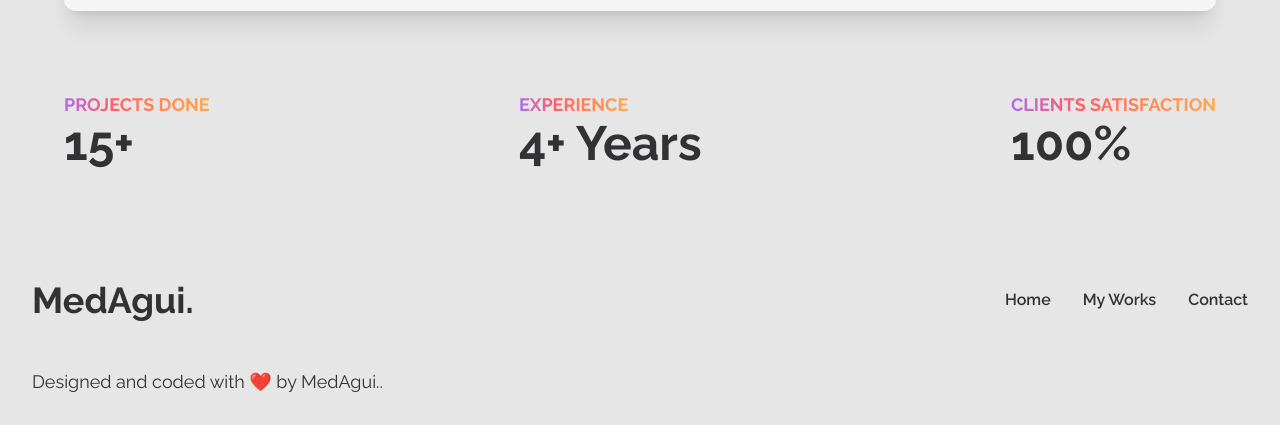
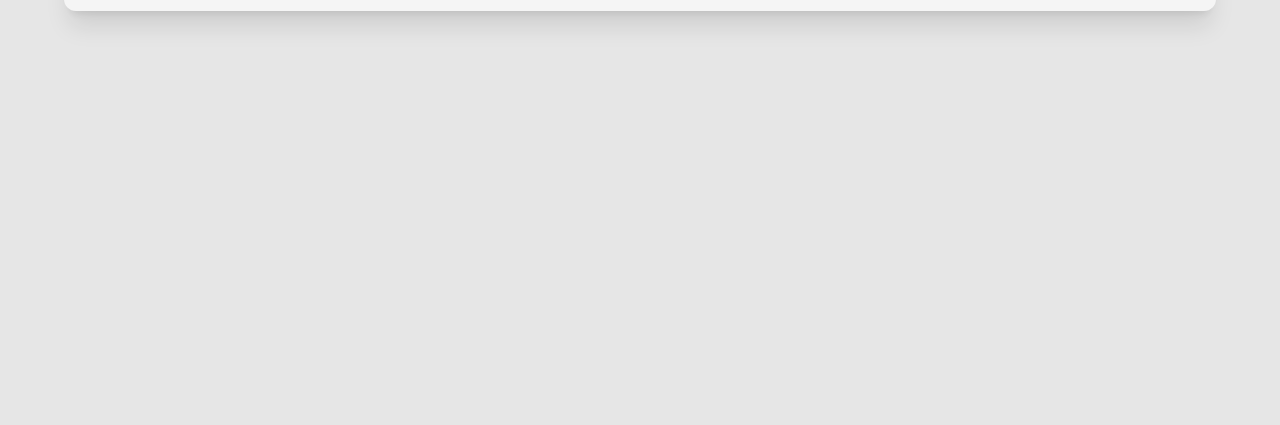
Before and after one commit to medagui1/itsmedagui, a React (Vite) app: page / in a window 1280 px wide. Shown: the part 2728-3153 px from the top of the page. Built offline with nearby package versions, Linux system fonts and the light colour scheme; a web font is replaced by a local one.

Commit message:
adding the animation on scroll for the about me and footer sections

```diff
--- a/src/assets/sections/AboutMe.jsx
+++ b/src/assets/sections/AboutMe.jsx
@@ -3,7 +3,7 @@ import { my_informations } from '../constants/links'
 
 const AboutMe = () => {
   return (
-    <section className="flex gap-16 max-sm:gap-12 justify-between items-center px-16 py-4 max-sm:p-8 max-sm:items-stretch  flex-wrap">
+    <section data-aos='fade-down' className="flex gap-16 max-sm:gap-12 justify-between items-center px-16 py-4 max-sm:p-8 max-sm:items-stretch  flex-wrap">
       {my_informations.map((information, index) => (
         <div className='' key={index}>
           <h3 className='text-gradient uppercase font-bold text-lg max-sm:text-sm'> {information.title} </h3>
--- a/src/assets/sections/Footer.jsx
+++ b/src/assets/sections/Footer.jsx
@@ -1,6 +1,6 @@
 const Footer = () => {
   return (
-    <footer className="flex justify-center items-center p-8 flex-col w-full">
+    <footer data-aos='fade-down' className="flex justify-center items-center p-8 flex-col w-full">
       <hr className="h-[1px] bg-white w-full my-8"/>
       <div className="flex justify-between w-full  items-center">
         <h3 className="font-bold text-4xl">MedAgui.</h3>
```
